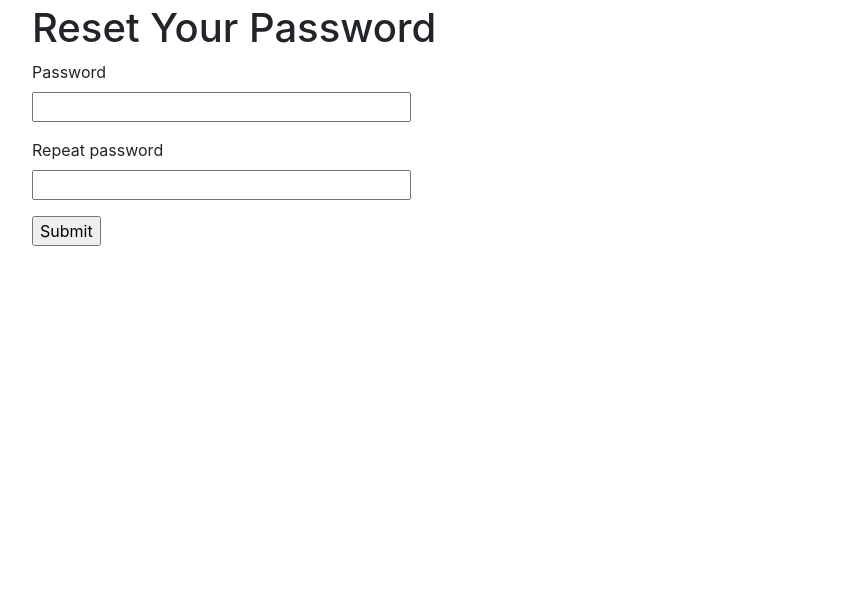
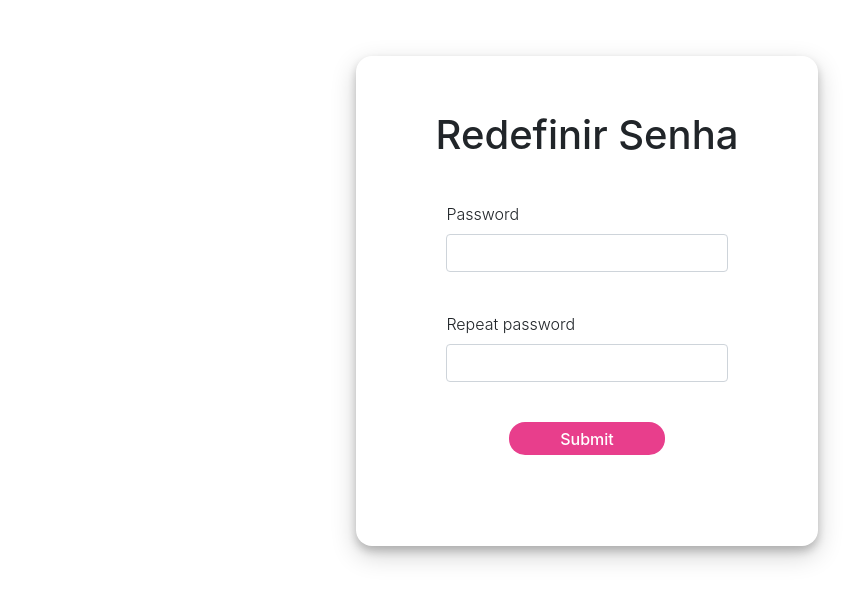
Before and after one commit to danbailo/ind_evasao, a Python web app: template src/app/templates/auth/reset_password.html in a window 1280 px wide. Shown: the part 56-658 px from the top of the page, without its empty margins (53-910 px from the left). Run offline with Jinja, Linux system fonts and the light colour scheme; the template is opened without the code that fills it: most values are stand-ins (such as "Sample title", 1, 10 or a date in 2020); form fields are guessed from the names that the template uses; some libraries are stand-ins or nearby versions.

Commit message:
added styles and translanted reset pass pages

```diff
--- a/src/app/templates/auth/reset_password.html
+++ b/src/app/templates/auth/reset_password.html
@@ -1,23 +1,31 @@
 {% extends "base.html" %}
 
 {% block content %}
-    <h1>Reset Your Password</h1>
+    <div class="container card-container">
+        <div class="row justify-content-center">
+            <div class="col-md-5 card-style">
+                <h1 class="text-center">Redefinir Senha</h1>
                 <form action="" method="post" novalidate>
                     {{ form.hidden_tag() }}
-        <p>
+                    <div class="form-group">
                         {{ form.password.label }}<br>
-            {{ form.password(size=32) }}<br>
+                        {{ form.password(class="form-control") }}<br>
                         {% for error in form.password.errors %}
                             <span style="color: red;">{{ error }}</span>
                         {% endfor %}
-        </p>
-        <p>
+                    </div>
+                    <div class="form-group">
                         {{ form.repeat_password.label }}<br>
-            {{ form.repeat_password(size=32) }}<br>
+                        {{ form.repeat_password(class="form-control") }}<br>
                         {% for error in form.repeat_password.errors %}
                             <span style="color: red;">{{ error }}</span>
                         {% endfor %}
-        </p>
-        <p>{{ form.submit() }}</p>
+                    </div>
+                    <div class="row justify-content-center">
+                        {{ form.submit(class="btnSubmit") }}
+                    </div>
                 </form>
+            </div>
+        </div>
+    </div>
 {% endblock %}
```
Also changed, not shown: src/app/templates/auth/reset_password_request.html (+14 -5 lines). Lines whose indentation alone changed are shown as unchanged.
